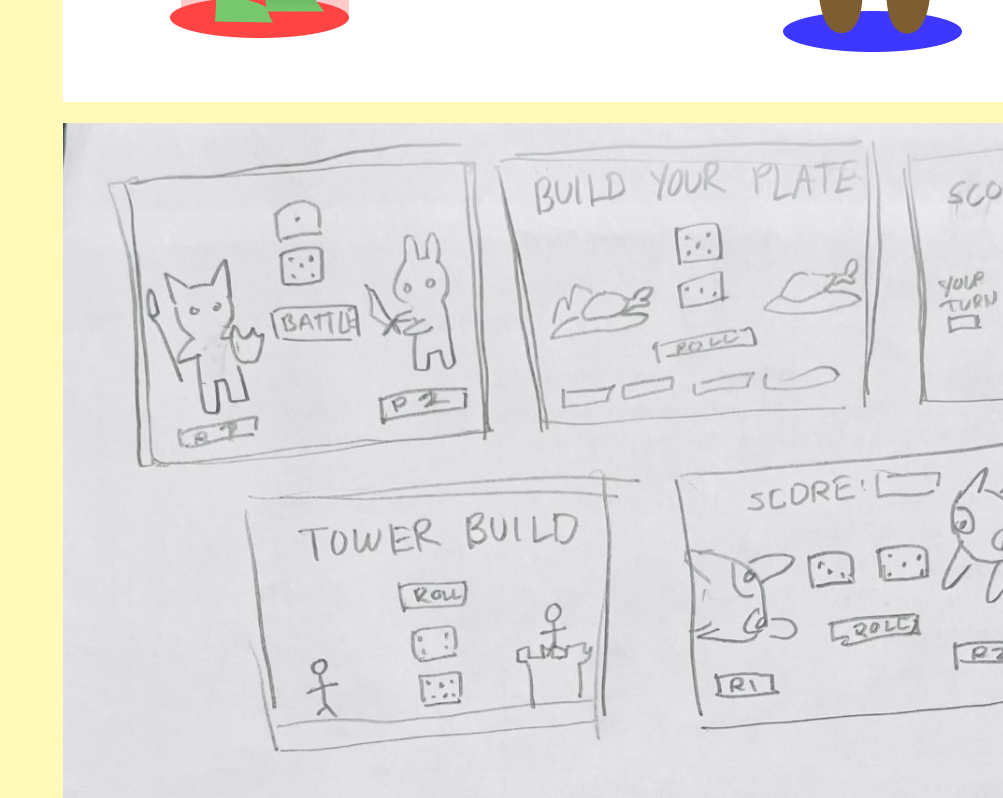
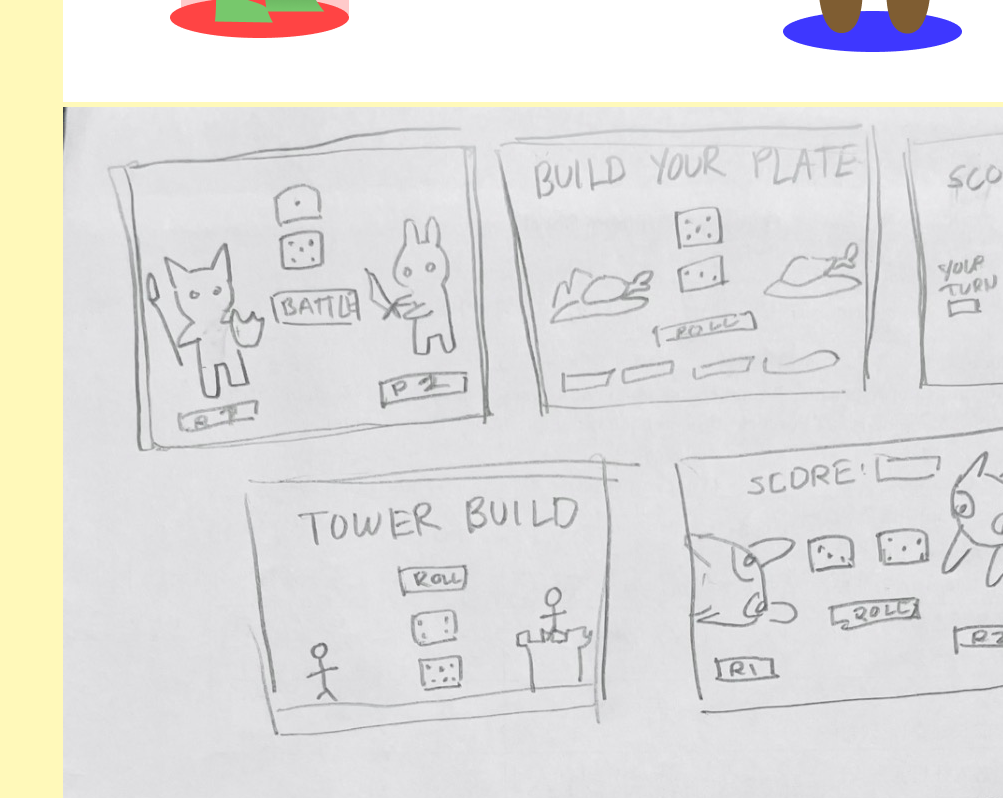
Before and after one commit to nbmai-git/des157a-nova, a plain HTML site: page gameon/v1.html in a window 1280 px wide. Shown: the part 560-1358 px from the top of the page, without its empty margins (277-1280 px from the left). Drawn offline with nearby package versions, Linux system fonts and the light colour scheme.

Commit message:
edited v1 img formating

```diff
--- a/gameon/v1.html
+++ b/gameon/v1.html
@@ -40,9 +40,9 @@
 
         <article>
 
-
-            <p><img src="../images/piggame_digital.png" alt="A descriptive text of the image"></p>
-            <p><img src="../images/battlesketch.jpg" alt="A descriptive text of the image"></p>
+                <p>
+            <img src="../images/piggame_digital.png" alt="A descriptive text of the image">
+            <img src="../images/battlesketch.jpg" alt="A descriptive text of the image"></p>
 
 
 
```
